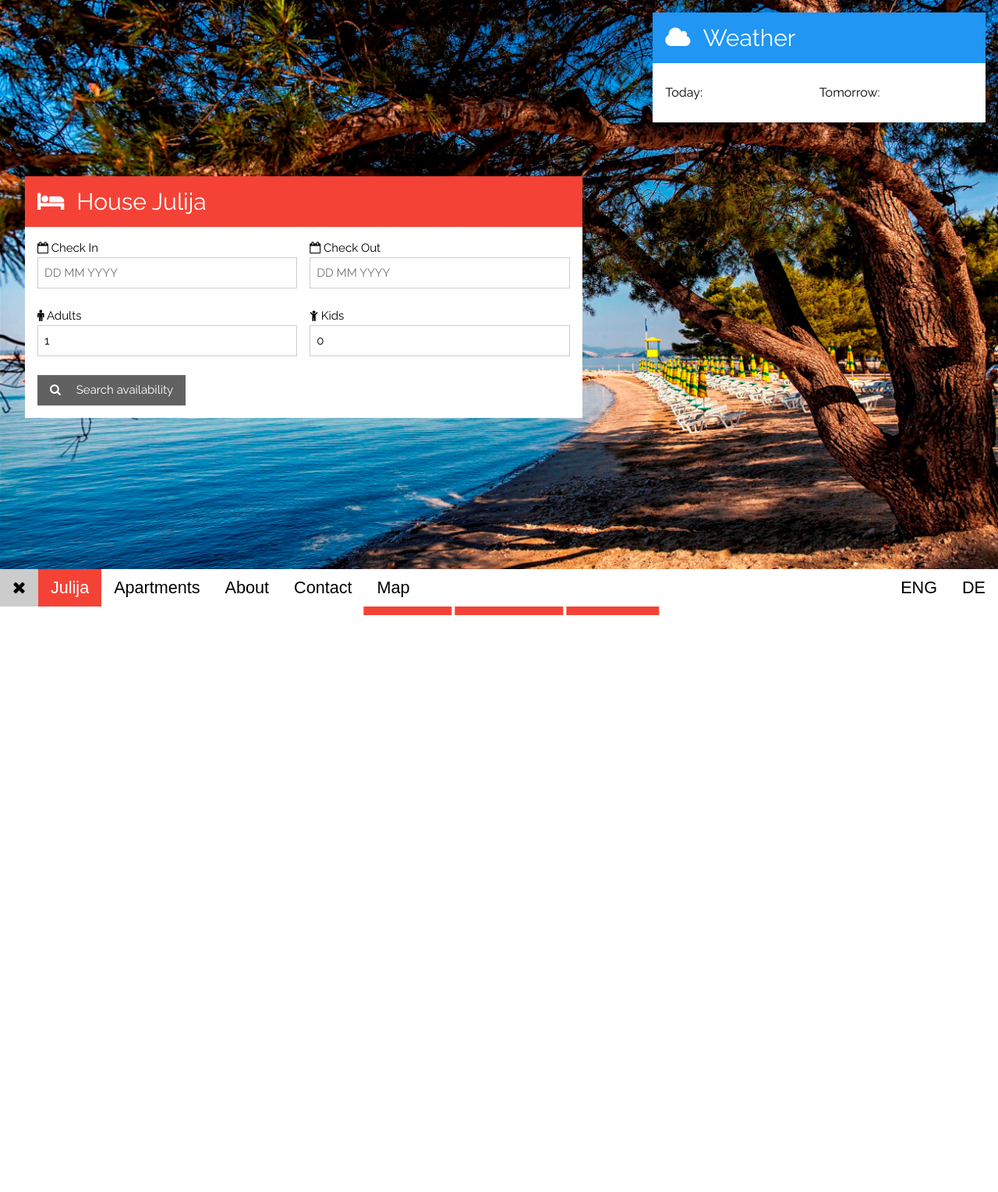
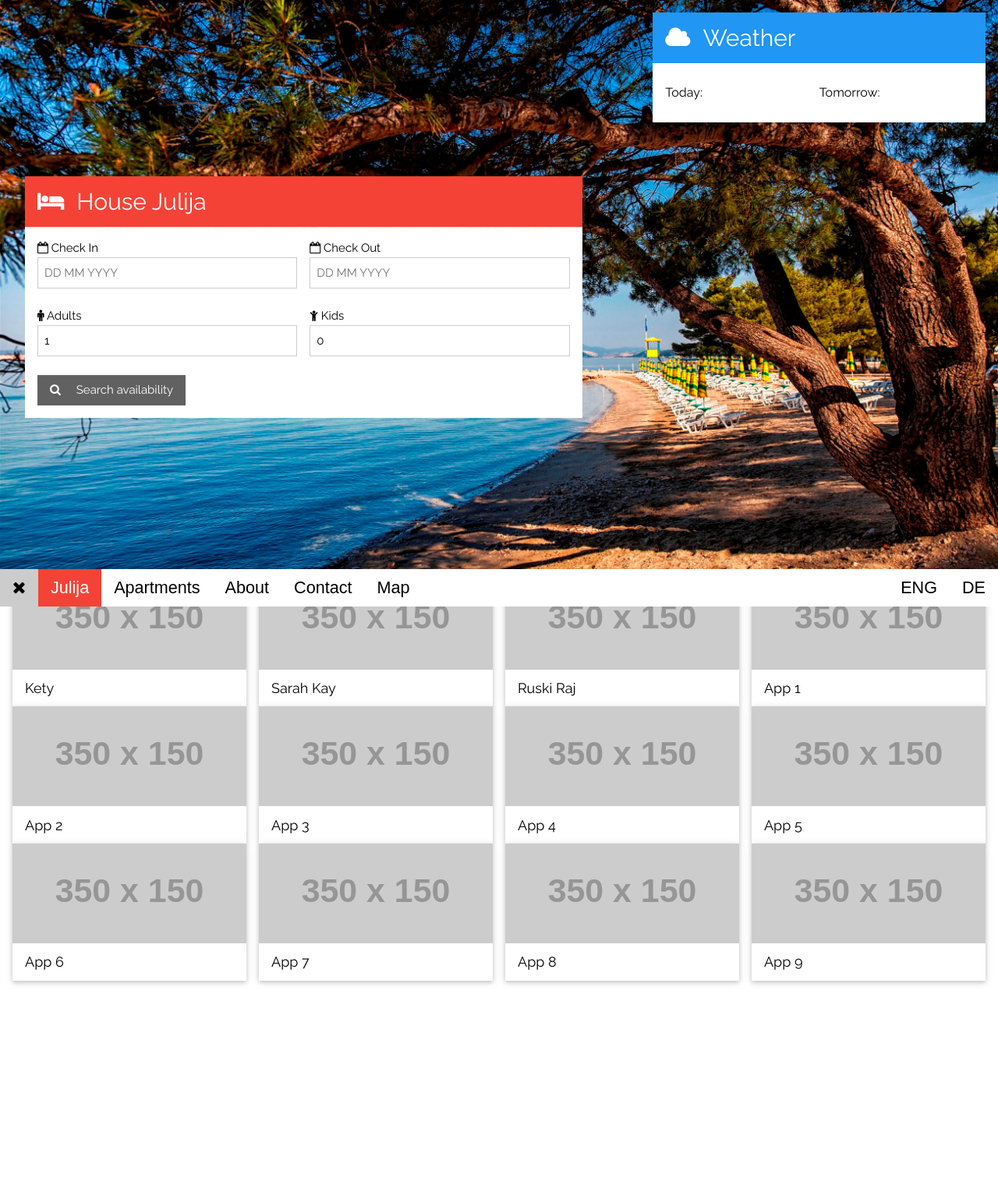
Before and after one commit to lukasvast/lukasvast.github.io, a PHP site: page /projects/ApartmentsJulija/index.html in a window 1280 px wide, after a click on "Apartments". Shown: the top 1529 px of the page at 78% size. Run offline with PHP 8.4, Linux system fonts and the light colour scheme; grey boxes labelled with a size stand in for pictures from a placeholder-image service; some libraries are stand-ins or nearby versions; some web fonts are replaced.

Commit message:
Added mobile UX.

```diff
--- a/projects/ApartmentsJulija/css/style.css
+++ b/projects/ApartmentsJulija/css/style.css
@@ -6,5 +6,5 @@ a {
   font-size: 120%;
 }
 section {
-  height: 800px;
+  height: 1000px;
 }
--- a/projects/ApartmentsJulija/index.html
+++ b/projects/ApartmentsJulija/index.html
@@ -17,14 +17,6 @@
 <script src="./js/script.js"></script>
 
 <body class="w3-light-grey" id="home">
-  <div id="fb-root"></div>
-  <script>(function(d, s, id) {
-    var js, fjs = d.getElementsByTagName(s)[0];
-    if (d.getElementById(id)) return;
-    js = d.createElement(s); js.id = id;
-    js.src = "//connect.facebook.net/en_GB/sdk.js#xfbml=1&version=v2.8";
-    fjs.parentNode.insertBefore(js, fjs);
-  }(document, 'script', 'facebook-jssdk'));</script>
 
 <!-- Navigation Bar -->
 <div ng-app="navBar" ng-controller="navBarCtrl" id="nav_bar" class="w3-bar w3-top w3-white w3-large w3-hide-small w3-animate-opacity">
@@ -36,6 +28,15 @@
   <a href="#map" class="w3-bar-item w3-button w3-mobile">{{map}}</a>
   <a id="DE" class="w3-bar-item w3-button w3-right w3-mobile">DE</a>
   <a id="ENG" class="w3-bar-item w3-button w3-right w3-mobile">ENG</a>
+</div>
+
+<!-- Navigation Bar for Mobile -->
+<div class="w3-bar w3-light-grey w3-border w3-top w3-hide-medium w3-hide-large">
+  <a href="#home" class="w3-bar-item w3-button w3-red"><i class="material-icons">&#xe88a;</i></a>
+  <a href="https://www.facebook.com/appJulija" class="w3-bar-item w3-button"><i class="material-icons">&#xe0c9;</i></i></a>
+  <a href="#page_content" class="w3-bar-item w3-button"><i class="material-icons">&#xe619;</i></a>
+  <a href="#map" class="w3-bar-item w3-button"><i class="material-icons">&#xe55e;</i></a>
+  <a href="#apartments_small" class="w3-bar-item w3-button"><i class="material-icons">&#xe413;</i></a>
 </div>
 
 <!-- Header -->
@@ -109,7 +110,7 @@
         </div>
       </div>
     </div>
-    <div class="w3-container w3-padding-128 w3-display-right w3-col l7 m5">
+    <div class="w3-container w3-padding-128 w3-display-right w3-col l7 m7">
       <form action="/action_page.php" class="w3-animate-right">
         <p>
         <input class="w3-input" type="text" name="first" required>
@@ -129,135 +130,112 @@
     </div>
   </div>
 
-  <!-- Apartments Container For Large Screens-->
-  <div id="apartments" class="w3-display-topmiddle w3-margin w3-animate-opacity w3-padding-128 w3-col l11 w3-hide-small w3-hide-medium w3-hide">
-    <div class="w3-container w3-center">
-      <a id="first_floor_gallery" class="w3-bar-item w3-button w3-red w3-mobile">First Floor</a>
-      <a id="second_floor_gallery" class="w3-bar-item w3-button w3-red w3-mobile">Second Floor</a>
-      <a id="third_floor_gallery" class="w3-bar-item w3-button w3-red w3-mobile">Third Floor</a>
-    </div>
+  <!-- Apartments Container For Large and Medium Screens-->
+  <div id="apartments" class="w3-animate-top w3-hide">
+      <div class="w3-row-padding w3-padding-128">
 
-    <!-- First Floor Gallery -->
-    <div id="first_floor" class="w3-hide w3-animate-top">
-      <div class="w3-row-padding w3-margin-top">
-        <div class="w3-third">
+        <div class="w3-col l3 m4 s6">
           <div class="w3-card-2">
-            <img src="http://placehold.it/350x150" style="width:100%">
+            <img src="http://placehold.it/350x150" style="width:100%" onclick="document.getElementById('kety').style.display='block'" class="w3-hover-opacity">
             <div class="w3-container">
               <h5>Kety</h5>
             </div>
           </div>
         </div>
 
-        <div class="w3-third">
+        <div class="w3-col l3 m4 s6">
           <div class="w3-card-2">
-            <img src="http://placehold.it/350x150" style="width:100%">
+            <img src="http://placehold.it/350x150" style="width:100%" onclick="document.getElementById('sarah_kay').style.display='block'" class="w3-hover-opacity">
             <div class="w3-container">
               <h5>Sarah Kay</h5>
             </div>
           </div>
         </div>
 
-        <div class="w3-third">
+        <div class="w3-col l3 m4 s6">
           <div class="w3-card-2">
-            <img src="http://placehold.it/350x150" style="width:100%">
+            <img src="http://placehold.it/350x150" style="width:100%" onclick="document.getElementById('ruski_raj').style.display='block'" class="w3-hover-opacity">
             <div class="w3-container">
               <h5>Ruski Raj</h5>
             </div>
           </div>
         </div>
 
-      </div>
-    </div>
-
-    <!-- Second Floor Gallery -->
-    <div id="second_floor" class="w3-hide w3-animate-top">
-      <div class="w3-row-padding w3-margin-top">
-        <div class="w3-third">
+        <div class="w3-col l3 m4 s6">
           <div class="w3-card-2">
-            <img src="http://placehold.it/350x150" style="width:100%">
+            <img src="http://placehold.it/350x150" style="width:100%" onclick="document.getElementById('app1').style.display='block'" class="w3-hover-opacity">
             <div class="w3-container">
               <h5>App 1</h5>
             </div>
           </div>
         </div>
 
-        <div class="w3-third">
+        <div class="w3-col l3 m4 s6">
           <div class="w3-card-2">
-            <img src="http://placehold.it/350x150" style="width:100%">
+            <img src="http://placehold.it/350x150" style="width:100%" onclick="document.getElementById('app2').style.display='block'" class="w3-hover-opacity">
             <div class="w3-container">
               <h5>App 2</h5>
             </div>
           </div>
         </div>
 
-        <div class="w3-third">
+        <div class="w3-col l3 m4 s6">
           <div class="w3-card-2">
-            <img src="http://placehold.it/350x150" style="width:100%">
+            <img src="http://placehold.it/350x150" style="width:100%" onclick="document.getElementById('app3').style.display='block'" class="w3-hover-opacity">
             <div class="w3-container">
               <h5>App 3</h5>
             </div>
           </div>
         </div>
-      </div>
 
-      <div class="w3-row-padding w3-margin-top">
-        <div class="w3-third">
+        <div class="w3-col l3 m4 s12">
           <div class="w3-card-2">
-            <img src="http://placehold.it/350x150" style="width:100%">
+            <img src="http://placehold.it/350x150" style="width:100%" onclick="document.getElementById('app4').style.display='block'" class="w3-hover-opacity">
             <div class="w3-container">
               <h5>App 4</h5>
             </div>
           </div>
         </div>
 
-        <div class="w3-third">
+        <div class="w3-col l3 m4 s6">
           <div class="w3-card-2">
-            <img src="http://placehold.it/350x150" style="width:100%">
+            <img src="http://placehold.it/350x150" style="width:100%" onclick="document.getElementById('app5').style.display='block'" class="w3-hover-opacity">
             <div class="w3-container">
               <h5>App 5</h5>
             </div>
           </div>
         </div>
 
-      </div>
-    </div>
-
-    <!-- Third Floor Gallery -->
-    <div id="third_floor" class="w3-hide w3-animate-top">
-      <div class="w3-row-padding w3-margin-top">
-        <div class="w3-third">
+        <div class="w3-col l3 m4 s6">
           <div class="w3-card-2">
-            <img src="http://placehold.it/350x150" style="width:100%">
+            <img src="http://placehold.it/350x150" style="width:100%" onclick="document.getElementById('app6').style.display='block'" class="w3-hover-opacity">
             <div class="w3-container">
               <h5>App 6</h5>
             </div>
           </div>
         </div>
 
-        <div class="w3-third">
+        <div class="w3-col l3 m4 s6">
           <div class="w3-card-2">
-            <img src="http://placehold.it/350x150" style="width:100%">
+            <img src="http://placehold.it/350x150" style="width:100%" onclick="document.getElementById('app7').style.display='block'" class="w3-hover-opacity">
             <div class="w3-container">
               <h5>App 7</h5>
             </div>
           </div>
         </div>
 
-        <div class="w3-third">
+        <div class="w3-col l3 m4 s6">
           <div class="w3-card-2">
-            <img src="http://placehold.it/350x150" style="width:100%">
+            <img src="http://placehold.it/350x150" style="width:100%" onclick="document.getElementById('app8').style.display='block'" class="w3-hover-opacity">
             <div class="w3-container">
               <h5>App 8</h5>
             </div>
           </div>
         </div>
-      </div>
 
-      <div class="w3-row-padding w3-margin-top">
-        <div class="w3-third">
+        <div class="w3-col l3 m4 s12">
           <div class="w3-card-2">
-            <img src="http://placehold.it/350x150" style="width:100%">
+            <img src="http://placehold.it/350x150" style="width:100%" onclick="document.getElementById('app9').style.display='block'" class="w3-hover-opacity">
             <div class="w3-container">
               <h5>App 9</h5>
             </div>
@@ -266,9 +244,6 @@
 
       </div>
     </div>
-  </div>
-
-  <!-- Apartments Container For Small and Medium Screen-->
 
   <!-- About Paragraph Container For Large Screen -->
   <div id="about" class="w3-hide-small w3-hide-medium">
@@ -289,7 +264,7 @@
       </div>
     </div>
 
-    <div class="w3-display-topright w3-padding-48 w3-margin w3-col l4">
+    <div class="w3-display-topright w3-padding-48 w3-margin w3-col l6">
       <img src="./img/map_croatia.png" style="width:100%" class="w3-animate-right">
     </div>
 
@@ -404,6 +379,261 @@
 
 </section>
 
+<!-- Small Screen Activity -->
+<section class="w3-hide-large w3-display-container w3-hide-medium w3-white" style="height:2000px;">
+  <div id="apartments_small" class="w3-animate-top w3-hide-large w3-hide-medium">
+      <div class="w3-row-padding w3-padding-128">
+
+        <div class="w3-col l3 m4 s6">
+          <div class="w3-card-2">
+            <img src="http://placehold.it/350x150" style="width:100%" onclick="document.getElementById('kety').style.display='block'" class="w3-hover-opacity">
+            <div class="w3-container">
+              <h5>Kety</h5>
+            </div>
+          </div>
+        </div>
+
+        <div class="w3-col l3 m4 s6">
+          <div class="w3-card-2">
+            <img src="http://placehold.it/350x150" style="width:100%" onclick="document.getElementById('sarah_kay').style.display='block'" class="w3-hover-opacity">
+            <div class="w3-container">
+              <h5>Sarah Kay</h5>
+            </div>
+          </div>
+        </div>
+
+        <div class="w3-col l3 m4 s6">
+          <div class="w3-card-2">
+            <img src="http://placehold.it/350x150" style="width:100%" onclick="document.getElementById('ruski_raj').style.display='block'" class="w3-hover-opacity">
+            <div class="w3-container">
+              <h5>Ruski Raj</h5>
+            </div>
+          </div>
+        </div>
+
+        <div class="w3-col l3 m4 s6">
+          <div class="w3-card-2">
+            <img src="http://placehold.it/350x150" style="width:100%" onclick="document.getElementById('app1').style.display='block'" class="w3-hover-opacity">
+            <div class="w3-container">
+              <h5>App 1</h5>
+            </div>
+          </div>
+        </div>
+
+        <div class="w3-col l3 m4 s6">
+          <div class="w3-card-2">
+            <img src="http://placehold.it/350x150" style="width:100%" onclick="document.getElementById('app2').style.display='block'" class="w3-hover-opacity">
+            <div class="w3-container">
+              <h5>App 2</h5>
+            </div>
+          </div>
+        </div>
+
+        <div class="w3-col l3 m4 s6">
+          <div class="w3-card-2">
+            <img src="http://placehold.it/350x150" style="width:100%" onclick="document.getElementById('app3').style.display='block'" class="w3-hover-opacity">
+            <div class="w3-container">
+              <h5>App 3</h5>
+            </div>
+          </div>
+        </div>
+
+        <div class="w3-col l3 m4 s12">
+          <div class="w3-card-2">
+            <img src="http://placehold.it/350x150" style="width:100%" onclick="document.getElementById('app4').style.display='block'" class="w3-hover-opacity">
+            <div class="w3-container">
+              <h5>App 4</h5>
+            </div>
+          </div>
+        </div>
+
+        <div class="w3-col l3 m4 s6">
+          <div class="w3-card-2">
+            <img src="http://placehold.it/350x150" style="width:100%" onclick="document.getElementById('app5').style.display='block'" class="w3-hover-opacity">
+            <div class="w3-container">
+              <h5>App 5</h5>
+            </div>
+          </div>
+        </div>
+
+        <div class="w3-col l3 m4 s6">
+          <div class="w3-card-2">
+            <img src="http://placehold.it/350x150" style="width:100%" onclick="document.getElementById('app6').style.display='block'" class="w3-hover-opacity">
+            <div class="w3-container">
+              <h5>App 6</h5>
+            </div>
+          </div>
+        </div>
+
+        <div class="w3-col l3 m4 s6">
+          <div class="w3-card-2">
+            <img src="http://placehold.it/350x150" style="width:100%" onclick="document.getElementById('app7').style.display='block'" class="w3-hover-opacity">
+            <div class="w3-container">
+              <h5>App 7</h5>
+            </div>
+          </div>
+        </div>
+
+        <div class="w3-col l3 m4 s6">
+          <div class="w3-card-2">
+            <img src="http://placehold.it/350x150" style="width:100%" onclick="document.getElementById('app8').style.display='block'" class="w3-hover-opacity">
+            <div class="w3-container">
+              <h5>App 8</h5>
+            </div>
+          </div>
+        </div>
+
+        <div class="w3-col l3 m4 s12">
+          <div class="w3-card-2">
+            <img src="http://placehold.it/350x150" style="width:100%" onclick="document.getElementById('app9').style.display='block'" class="w3-hover-opacity">
+            <div class="w3-container">
+              <h5>App 9</h5>
+            </div>
+          </div>
+        </div>
+
+      </div>
+    </div>
+</section>
+
+<!-- Modal First Floor -->
+<div id="kety" class="w3-modal" onclick="this.style.display='none'">
+  <span class="w3-closebtn w3-red w3-hover-grey w3-container w3-padding w3-display-topright">&times;</span>
+  <div class="w3-modal-content w3-animate-zoom">
+    <img src="http://placehold.it/350x200" class="w3-col l6 m6">
+    <img src="http://placehold.it/350x200" class="w3-col l6 m6">
+    <img src="http://placehold.it/350x200" class="w3-col l6 m6">
+    <img src="http://placehold.it/350x200" class="w3-col l6 m6">
+    <img src="http://placehold.it/350x200" class="w3-col l6 m6">
+    <img src="http://placehold.it/350x200" class="w3-col l6 m6">
+  </div>
+</div>
+<div id="sarah_kay" class="w3-modal" onclick="this.style.display='none'">
+  <span class="w3-closebtn w3-red w3-hover-grey w3-container w3-padding w3-display-topright">&times;</span>
+  <div class="w3-modal-content w3-animate-zoom">
+    <img src="http://placehold.it/350x200" class="w3-col l6 m6">
+    <img src="http://placehold.it/350x200" class="w3-col l6 m6">
+    <img src="http://placehold.it/350x200" class="w3-col l6 m6">
+    <img src="http://placehold.it/350x200" class="w3-col l6 m6">
+    <img src="http://placehold.it/350x200" class="w3-col l6 m6">
+    <img src="http://placehold.it/350x200" class="w3-col l6 m6">
+  </div>
+</div>
+<div id="ruski_raj" class="w3-modal" onclick="this.style.display='none'">
+  <span class="w3-closebtn w3-red w3-hover-grey w3-container w3-padding w3-display-topright">&times;</span>
+  <div class="w3-modal-content w3-animate-zoom">
+    <img src="http://placehold.it/350x200" class="w3-col l6 m6">
+    <img src="http://placehold.it/350x200" class="w3-col l6 m6">
+    <img src="http://placehold.it/350x200" class="w3-col l6 m6">
+    <img src="http://placehold.it/350x200" class="w3-col l6 m6">
+    <img src="http://placehold.it/350x200" class="w3-col l6 m6">
+    <img src="http://placehold.it/350x200" class="w3-col l6 m6">
+  </div>
+</div>
+
+<!-- Modal Second Floor -->
+<div id="app1" class="w3-modal" onclick="this.style.display='none'">
+  <span class="w3-closebtn w3-red w3-hover-grey w3-container w3-padding w3-display-topright">&times;</span>
+  <div class="w3-modal-content w3-animate-zoom">
+    <img src="http://placehold.it/350x200" class="w3-col l6 m6">
+    <img src="http://placehold.it/350x200" class="w3-col l6 m6">
+    <img src="http://placehold.it/350x200" class="w3-col l6 m6">
+    <img src="http://placehold.it/350x200" class="w3-col l6 m6">
+    <img src="http://placehold.it/350x200" class="w3-col l6 m6">
+    <img src="http://placehold.it/350x200" class="w3-col l6 m6">
+  </div>
+</div>
+<div id="app2" class="w3-modal" onclick="this.style.display='none'">
+  <span class="w3-closebtn w3-red w3-hover-grey w3-container w3-padding w3-display-topright">&times;</span>
+  <div class="w3-modal-content w3-animate-zoom">
+    <img src="http://placehold.it/350x200" class="w3-col l6 m6">
+    <img src="http://placehold.it/350x200" class="w3-col l6 m6">
+    <img src="http://placehold.it/350x200" class="w3-col l6 m6">
+    <img src="http://placehold.it/350x200" class="w3-col l6 m6">
+    <img src="http://placehold.it/350x200" class="w3-col l6 m6">
+    <img src="http://placehold.it/350x200" class="w3-col l6 m6">
+  </div>
+</div>
+<div id="app3" class="w3-modal" onclick="this.style.display='none'">
+  <span class="w3-closebtn w3-red w3-hover-grey w3-container w3-padding w3-display-topright">&times;</span>
+  <div class="w3-modal-content w3-animate-zoom">
+    <img src="http://placehold.it/350x200" class="w3-col l6 m6">
+    <img src="http://placehold.it/350x200" class="w3-col l6 m6">
+    <img src="http://placehold.it/350x200" class="w3-col l6 m6">
+    <img src="http://placehold.it/350x200" class="w3-col l6 m6">
+    <img src="http://placehold.it/350x200" class="w3-col l6 m6">
+    <img src="http://placehold.it/350x200" class="w3-col l6 m6">
+  </div>
+</div>
+<div id="app4" class="w3-modal" onclick="this.style.display='none'">
+  <span class="w3-closebtn w3-red w3-hover-grey w3-container w3-padding w3-display-topright">&times;</span>
+  <div class="w3-modal-content w3-animate-zoom">
+    <img src="http://placehold.it/350x200" class="w3-col l6 m6">
+    <img src="http://placehold.it/350x200" class="w3-col l6 m6">
+    <img src="http://placehold.it/350x200" class="w3-col l6 m6">
+    <img src="http://placehold.it/350x200" class="w3-col l6 m6">
+    <img src="http://placehold.it/350x200" class="w3-col l6 m6">
+    <img src="http://placehold.it/350x200" class="w3-col l6 m6">
+  </div>
+</div>
+<div id="app5" class="w3-modal" onclick="this.style.display='none'">
+  <span class="w3-closebtn w3-red w3-hover-grey w3-container w3-padding w3-display-topright">&times;</span>
+  <div class="w3-modal-content w3-animate-zoom">
+    <img src="http://placehold.it/350x200" class="w3-col l6 m6">
+    <img src="http://placehold.it/350x200" class="w3-col l6 m6">
+    <img src="http://placehold.it/350x200" class="w3-col l6 m6">
+    <img src="http://placehold.it/350x200" class="w3-col l6 m6">
+    <img src="http://placehold.it/350x200" class="w3-col l6 m6">
+    <img src="http://placehold.it/350x200" class="w3-col l6 m6">
+  </div>
+</div>
+
+<!-- Modal Third Floor -->
+<div id="app6" class="w3-modal" onclick="this.style.display='none'">
+  <span class="w3-closebtn w3-red w3-hover-grey w3-container w3-padding w3-display-topright">&times;</span>
+  <div class="w3-modal-content w3-animate-zoom">
+    <img src="http://placehold.it/350x200" class="w3-col l6 m6">
+    <img src="http://placehold.it/350x200" class="w3-col l6 m6">
+    <img src="http://placehold.it/350x200" class="w3-col l6 m6">
+    <img src="http://placehold.it/350x200" class="w3-col l6 m6">
+    <img src="http://placehold.it/350x200" class="w3-col l6 m6">
+    <img src="http://placehold.it/350x200" class="w3-col l6 m6">
+  </div>
+</div>
+<div id="app7" class="w3-modal" onclick="this.style.display='none'">
+  <span class="w3-closebtn w3-red w3-hover-grey w3-container w3-padding w3-display-topright">&times;</span>
+  <div class="w3-modal-content w3-animate-zoom">
+    <img src="http://placehold.it/350x200" class="w3-col l6 m6">
+    <img src="http://placehold.it/350x200" class="w3-col l6 m6">
+    <img src="http://placehold.it/350x200" class="w3-col l6 m6">
+    <img src="http://placehold.it/350x200" class="w3-col l6 m6">
+    <img src="http://placehold.it/350x200" class="w3-col l6 m6">
+    <img src="http://placehold.it/350x200" class="w3-col l6 m6">
+  </div>
+</div>
+<div id="app8" class="w3-modal" onclick="this.style.display='none'">
+  <span class="w3-closebtn w3-red w3-hover-grey w3-container w3-padding w3-display-topright">&times;</span>
+  <div class="w3-modal-content w3-animate-zoom">
+    <img src="http://placehold.it/350x200" class="w3-col l6 m6">
+    <img src="http://placehold.it/350x200" class="w3-col l6 m6">
+    <img src="http://placehold.it/350x200" class="w3-col l6 m6">
+    <img src="http://placehold.it/350x200" class="w3-col l6 m6">
+    <img src="http://placehold.it/350x200" class="w3-col l6 m6">
+    <img src="http://placehold.it/350x200" class="w3-col l6 m6">
+  </div>
+</div>
+<div id="app9" class="w3-modal" onclick="this.style.display='none'">
+  <span class="w3-closebtn w3-red w3-hover-grey w3-container w3-padding w3-display-topright">&times;</span>
+  <div class="w3-modal-content w3-animate-zoom">
+    <img src="http://placehold.it/350x200" class="w3-col l6 m6">
+    <img src="http://placehold.it/350x200" class="w3-col l6 m6">
+    <img src="http://placehold.it/350x200" class="w3-col l6 m6">
+    <img src="http://placehold.it/350x200" class="w3-col l6 m6">
+    <img src="http://placehold.it/350x200" class="w3-col l6 m6">
+    <img src="http://placehold.it/350x200" class="w3-col l6 m6">
+  </div>
+</div>
+
 <!-- Google Maps Section -->
 <article id="map">
   <div id="googleMap" class="w3-animate-top" style="width:100%;height:500px;"></div>
```
